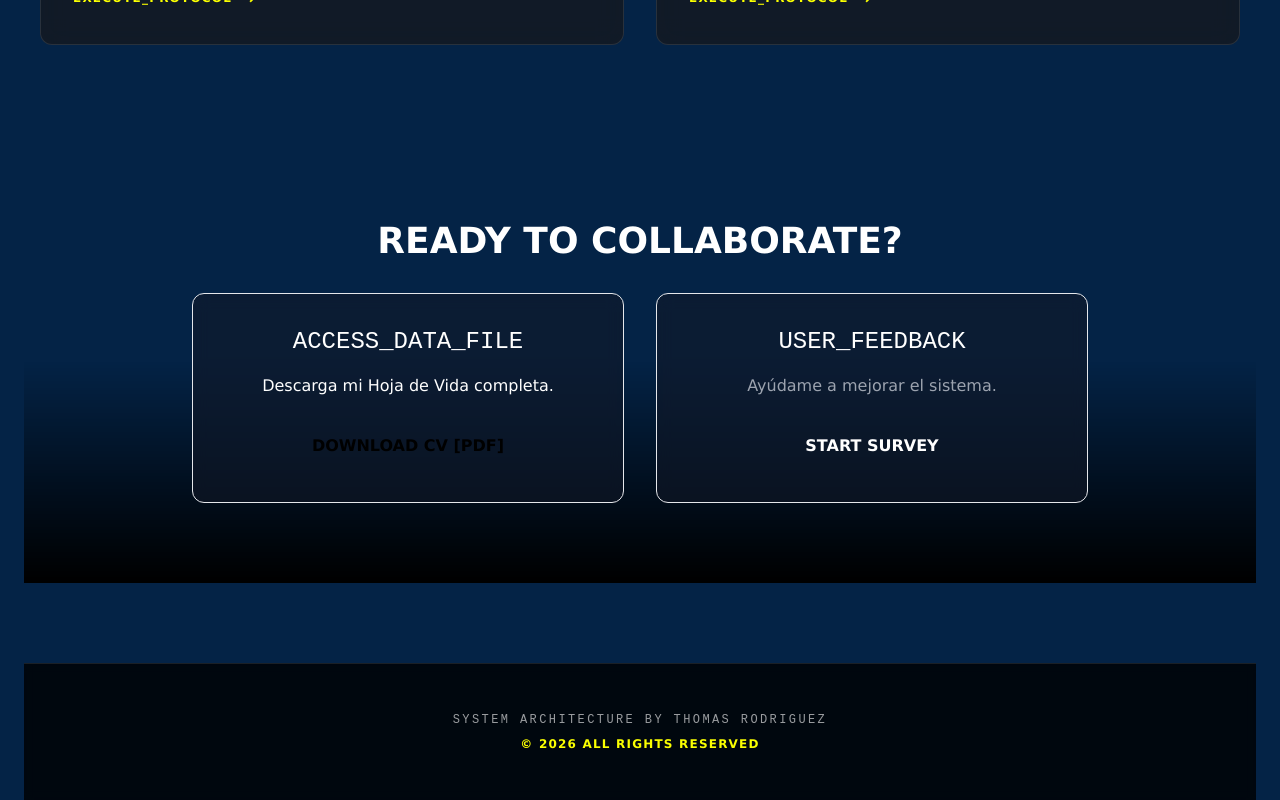
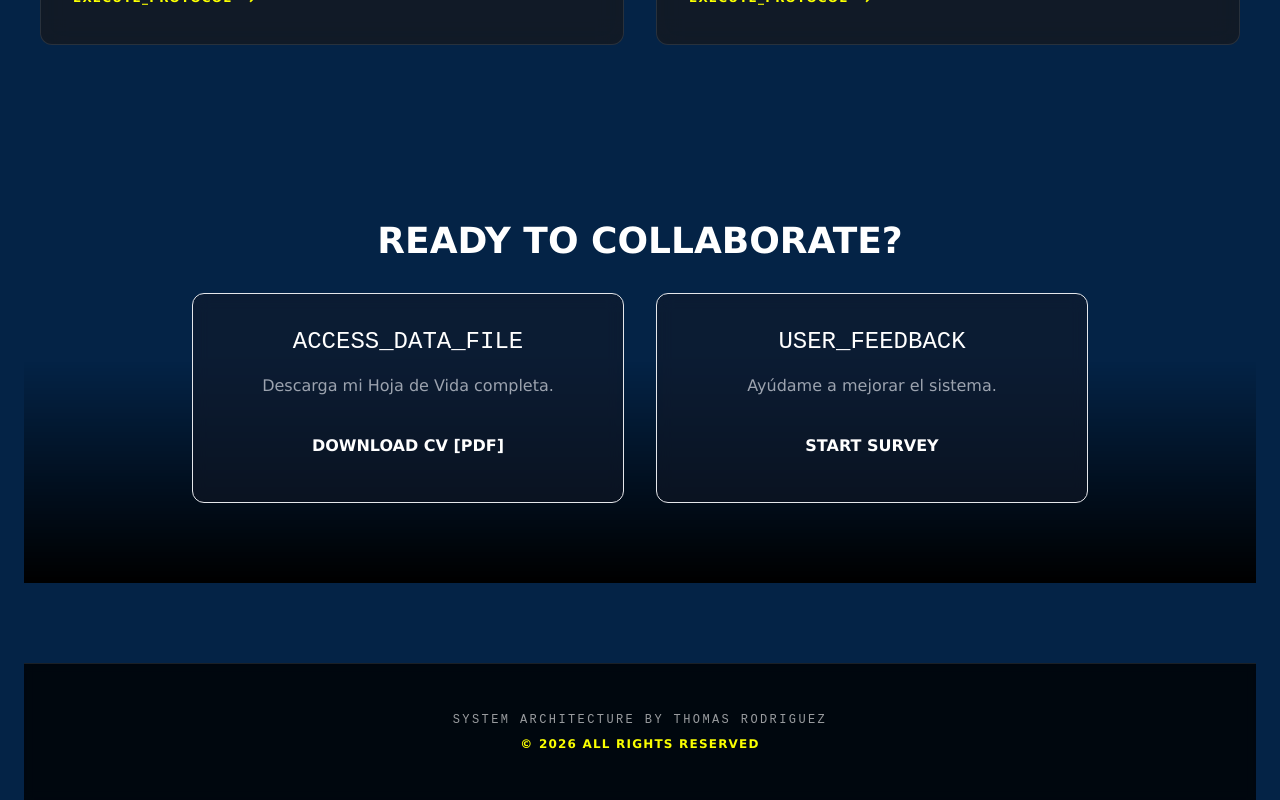
Before and after one commit to throdrigueza-png/Thomas-web, a React (Vite) app: page / in a window 1280 px wide. Shown: the part 2388-3188 px from the top of the page. Built offline with nearby package versions, Linux system fonts and the light colour scheme.

Commit message:
Update Contact.jsx

```diff
--- a/src/components/sections/Contact.jsx
+++ b/src/components/sections/Contact.jsx
@@ -17,11 +17,11 @@ const Contact = () => {
             {/* Tarjeta CV */}
             <div className="p-8 bg-gray-900 bg-opacity-60 border border-hacker-green rounded-xl backdrop-blur">
                 <h3 className="text-2xl font-mono text-hacker-green mb-4">ACCESS_DATA_FILE</h3>
-                <p className="text-white-400 mb-6">Descarga mi Hoja de Vida completa.</p>
+                <p className="text-gray-400 mb-6">Descarga mi Hoja de Vida completa.</p>
                 <a
                     href="/cv.pdf"
                     download="Thomas_Rodriguez_CV.pdf"
-                    className="inline-block px-8 py-3 bg-hacker-green text-black font-bold rounded hover:shadow-[0_0_20px_#00FF00] transition-all"
+                    className="inline-block px-8 py-3 bg-hacker-green text-white font-bold rounded hover:shadow-[0_0_20px_#00FF00] transition-all"
                 >
                     DOWNLOAD CV [PDF]
                 </a>
```
